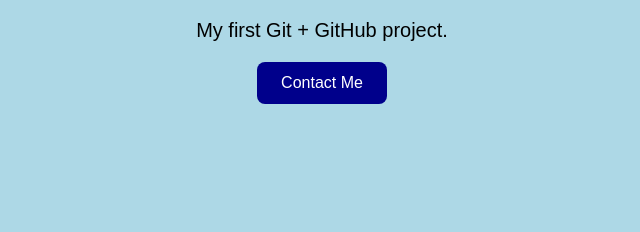
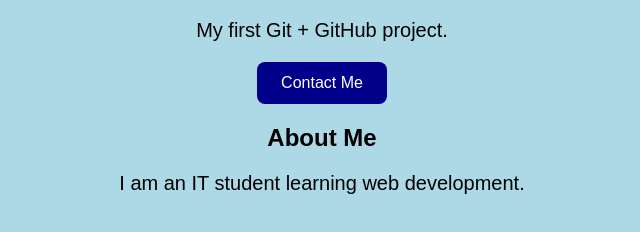
Before and after one commit to tamilvk18/my-first-project, a plain HTML site: page index.html in a window 1280 px wide. Shown: the part 62-294 px from the top of the page, without its empty margins (318-958 px from the left). Drawn offline with Linux system fonts and the light colour scheme.

```diff
--- a/index.html
+++ b/index.html
@@ -8,5 +8,9 @@
     <h1>Welcome to My Website 🚀</h1>
     <p>My first Git + GitHub project.</p>
     <button>Contact Me</button>
+    <div class="my-card">
+    <h2>About Me</h2>
+    <p>I am an IT student learning web development.</p>
+</div>
 </body>
 </html>
```
